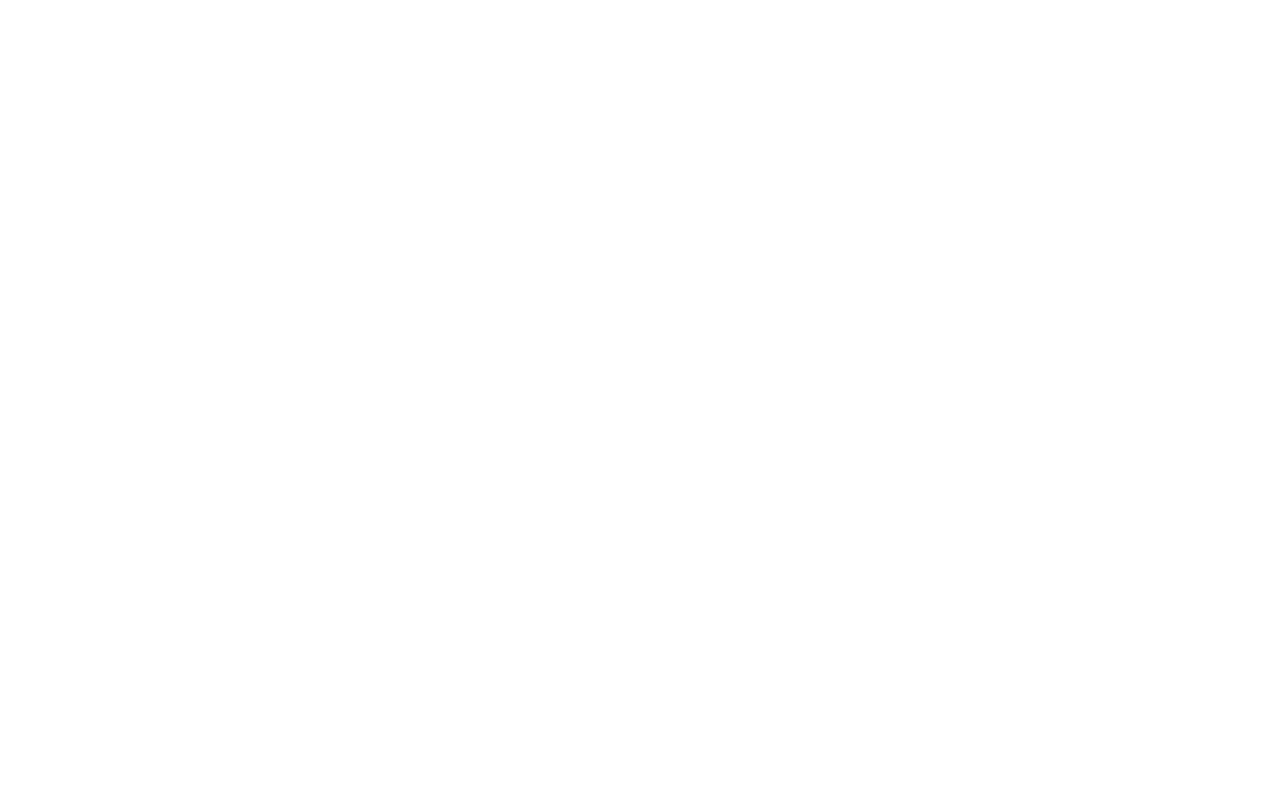
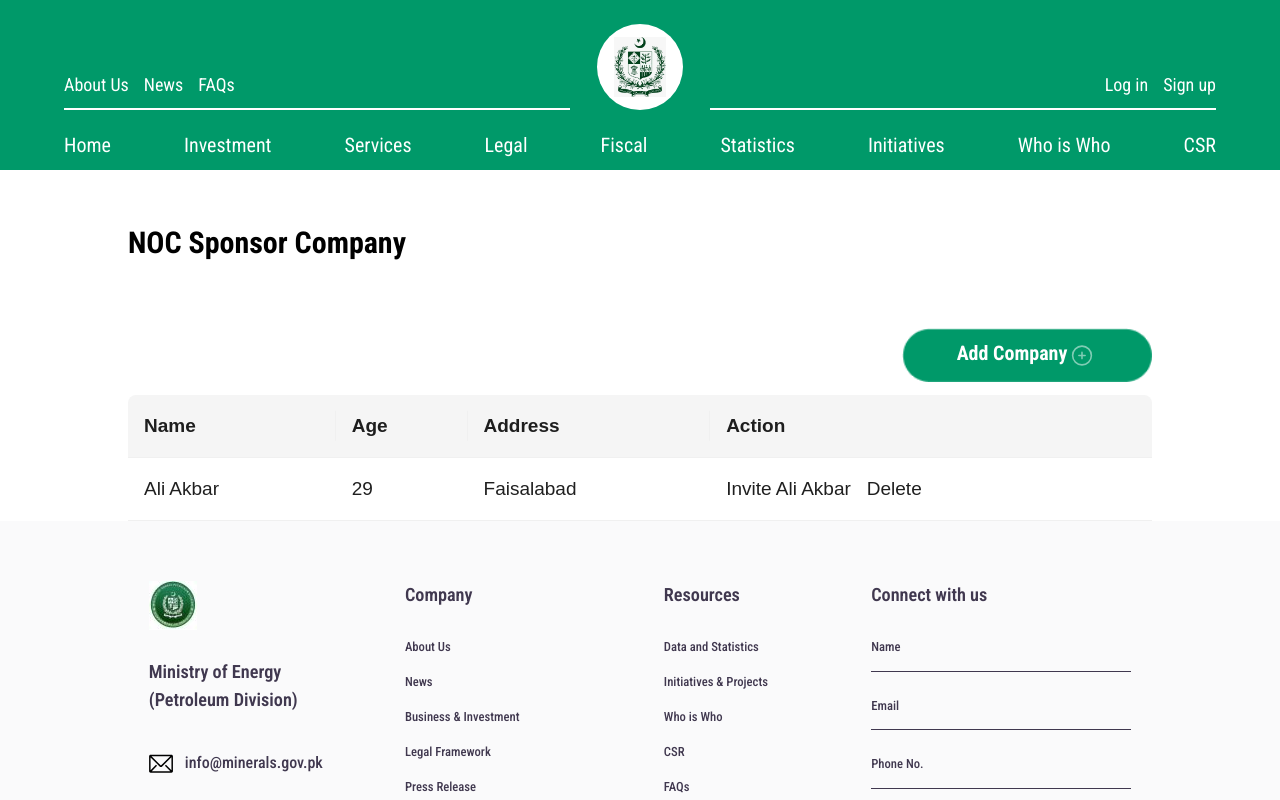
Before and after one commit to realAbdullah4504/mineral-app, a React (Create React App) app: page /noc-sponsor-company in a window 1280 px wide. Before the commit this address had no page. Shown: the top 800 px of the page. Built offline with nearby package versions, Linux system fonts and the light colour scheme; a web font is replaced by a local one.

Commit message:
working on NOC Sponsor Company page

```diff
--- a/src/components/layout/Header/menu.js
+++ b/src/components/layout/Header/menu.js
@@ -47,7 +47,7 @@ export const SubMenuMapsAndReports = [
 export const SubMenuExpartriateSecurity = [
   {
     name: "NOC Sponsor Company",
-    link: "#",
+    link: "/noc-sponsor-company",
   },
   {
     name: "Expat NOC Application",
--- a/src/pages/geological-map/index.js
+++ b/src/pages/geological-map/index.js
@@ -116,6 +116,8 @@ function GeologicalMap() {
                 className="geological-map-tab"
                 style={{
                   backgroundImage: `url(${title === state ? GelogicalMapDarkbg : GelogicalMapLightbg})`,
+                  color: `${title === state ? "white" : "green"}`,
+                  borderRadius:'20px 20px 0px 0px'
                 }}
                 onClick={() => handleTab(title)}
               >
--- /dev/null
+++ b/src/pages/noc-sponsor-company/index.jsx
@@ -0,0 +1,136 @@
+import React from "react";
+import { DownOutlined } from "@ant-design/icons";
+import { Badge, Dropdown, Space, Table } from "antd";
+import MoreInfo from "assets/images/geomapinfo.png";
+
+const items = [
+  {
+    key: "1",
+    label: "Edit",
+  },
+  {
+    key: "2",
+    label: "View Application",
+  },
+  {
+    key: "3",
+    label: "View Sample Details",
+  },
+  {
+    key: "4",
+    label: "Add Shipment Details",
+  },
+  {
+    key: "5",
+    label: "Payment",
+  },
+  {
+    key: "6",
+    label: "View Report",
+  },
+  {
+    key: "7",
+    label: "Request Retest",
+  },
+];
+
+const TableMap = () => {
+    // const columns = [
+
+    //     {
+    //         title: 'Action',
+    //         key: 'action',
+    //         render: (_, record) => (
+    //           <Space size="middle">
+    //             <a>Invite {record.name}</a>
+    //             <a>Delete</a>
+    //           </Space>
+    //         ),
+    //       },
+    //   ];
+  const columns = [
+    {
+        title: 'Name',
+        dataIndex: 'name',
+        key: 'name',
+      },
+      {
+        title: 'Age',
+        dataIndex: 'age',
+        key: 'age',
+      },
+      {
+        title: 'Address',
+        dataIndex: 'address',
+        key: 'address',
+      },
+      {
+        title: 'Action',
+        key: 'action',
+        render: (_, record) => (
+          <Space size="middle">
+            <a>Invite {record.name}</a>
+            <a>Delete</a>
+          </Space>
+        ),
+      },
+  ];
+
+  const data = [
+    {
+      key: "1",
+      name: "Ali Akbar",
+      age: "29",
+      address: "Faisalabad",
+    },
+  ];
+
+  return (
+    <div className="table-data">
+      <div className="mineral-testing-title">NOC Sponsor Company</div>
+      <div className="mineral-testing-table-header">
+        <div></div>
+        <div>
+          {" "}
+          <div className="geological-moreinfo" style={{ paddingBottom: "0px" }}>
+            {" "}
+            <button style={{ backgroundImage: `url(${MoreInfo})` }}>
+              <a href="/noc-company-form">
+                {" "}
+                <div
+                  style={{
+                    padding: "40px",
+                    display: "flex",
+                    justifyContent: "space-between",
+                    width: "100%",
+                  }}
+                >
+                  {" "}
+                  <div>Add Company</div>
+                  <svg
+                    style={{ opacity: "0.5", paddingBottom: "5px" }}
+                    xmlns="http://www.w3.org/2000/svg"
+                    fill="none"
+                    viewBox="0 0 24 24"
+                    stroke-width="1.5"
+                    stroke="currentColor"
+                    class="size-6"
+                  >
+                    <path
+                      stroke-linecap="round"
+                      stroke-linejoin="round"
+                      d="M12 9v6m3-3H9m12 0a9 9 0 1 1-18 0 9 9 0 0 1 18 0Z"
+                    />
+                  </svg>
+                </div>
+              </a>
+            </button>
+          </div>
+        </div>
+      </div>
+      <Table columns={columns} dataSource={data} pagination={false} />
+    </div>
+  );
+};
+
+export default TableMap;
--- a/src/routes/index.js
+++ b/src/routes/index.js
@@ -69,6 +69,7 @@ const Statisticsio = lazy(() => import("../pages/statistics-io"));
 const StatisticsIncidents = lazy(() => import("../pages/statistics-incidents"));
 const RegisterOrganization = lazy(() => import("../pages/register-organization"));
 const ApplyingForMineralForm = lazy(() => import("../pages/applying-for-mineral-form"));
+const NocSponsorCompany = lazy(() => import("../pages/noc-sponsor-company"));
 
 const AppRouter = () => (
   <Router>
@@ -249,6 +250,10 @@ const AppRouter = () => (
         path="/applying-for-mineral-form"
         element={<PublicRoute component={ApplyingForMineralForm} layout={DashboardLayout} />}
       />
+      <Route
+        path="/noc-sponsor-company"
+        element={<PublicRoute component={NocSponsorCompany} layout={DashboardLayout} />}
+      />
       </Routes>
     </Suspense>
   </Router>
--- a/src/styles/Geological.css
+++ b/src/styles/Geological.css
@@ -66,7 +66,7 @@
   display: flex;
   justify-content: center;
   align-items: center;
-  color: white; /* Ensure text is visible */
+  color: green; /* Ensure text is visible */
   background-repeat: no-repeat;
   /* border-top: 2px solid green;
   border-top-left-radius: 10px;
```
